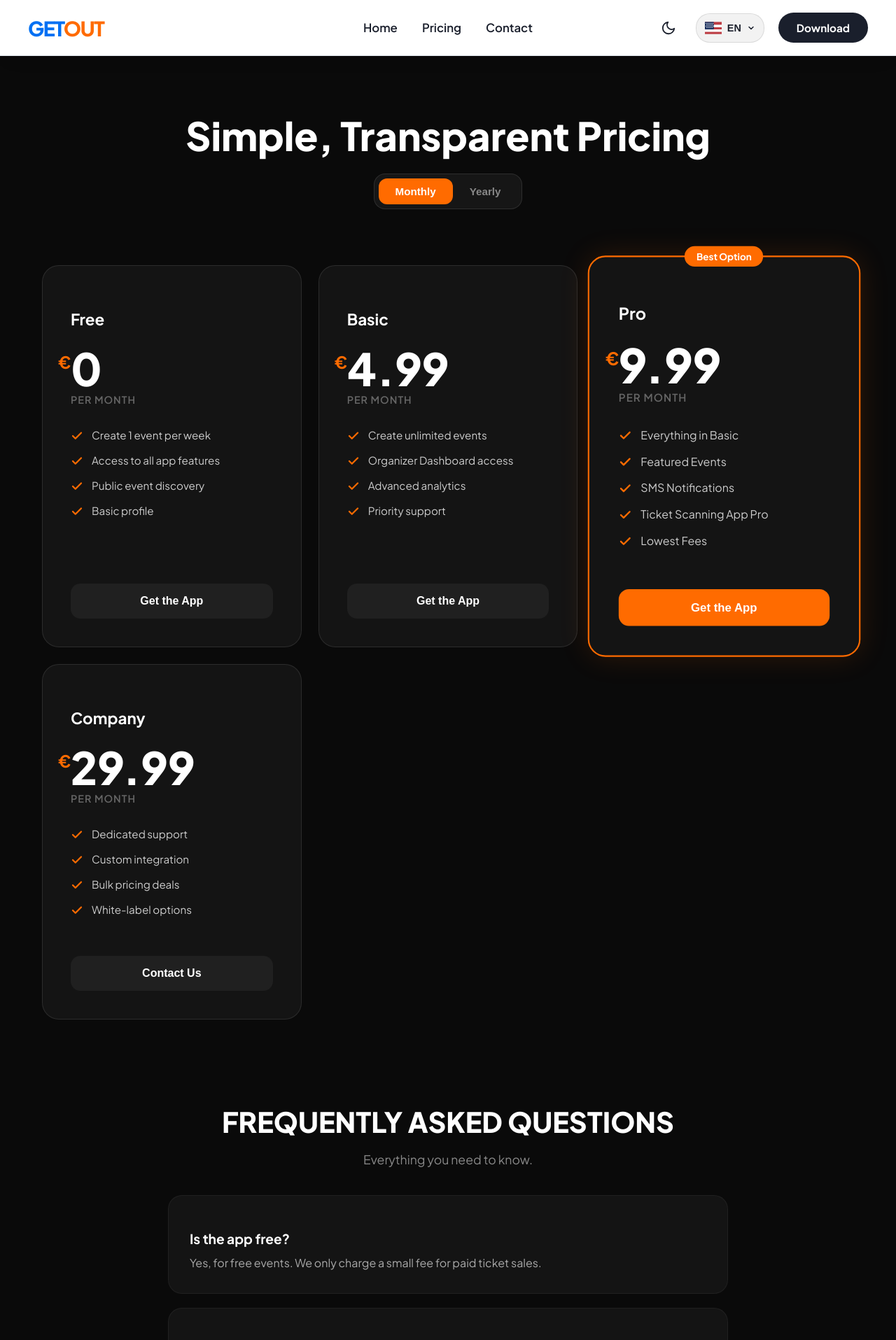
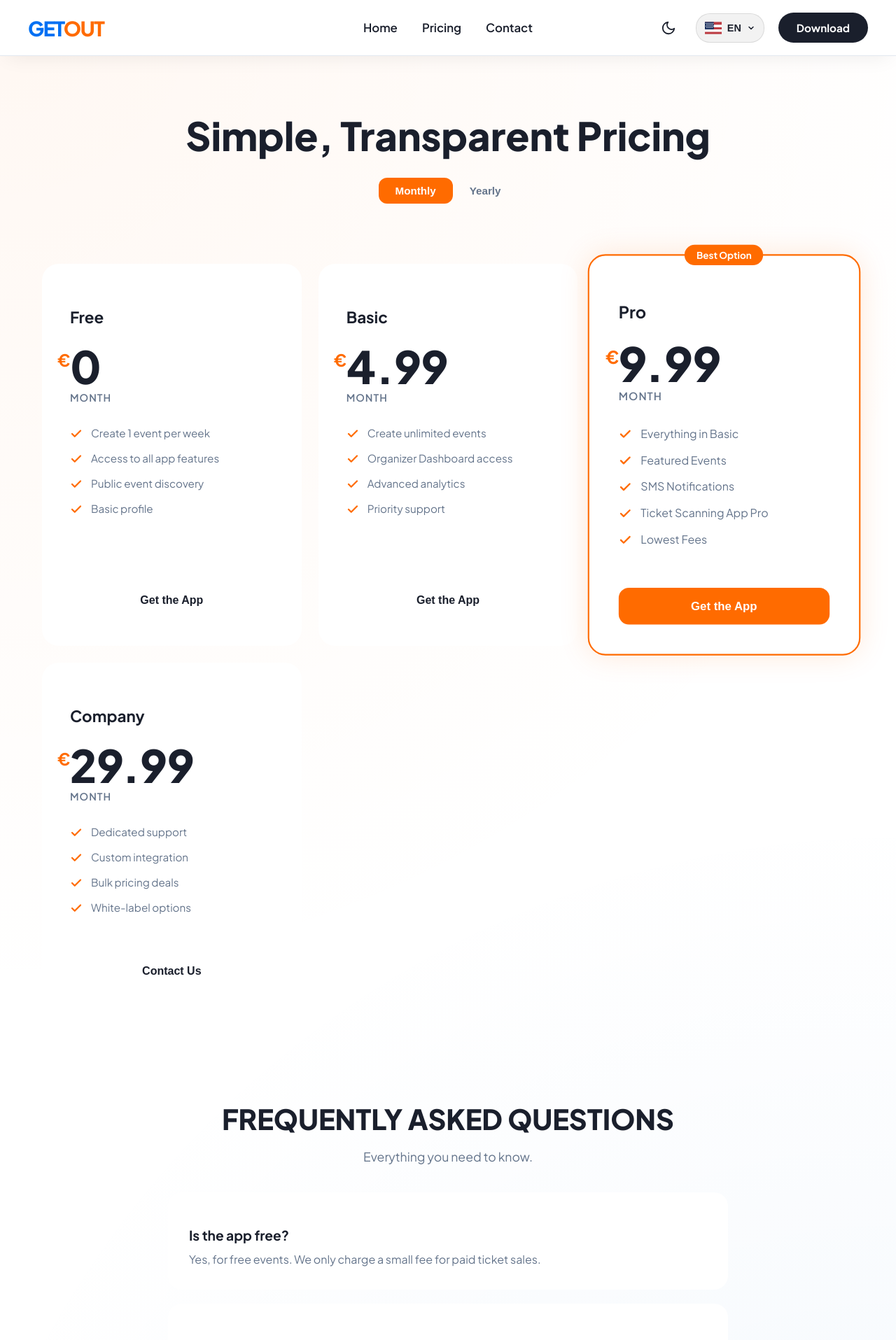
Before and after one commit to Kayo04/get-out-website, a Next.js app: page /pricing in a window 1280 px wide. Shown: the top 1915 px of the page at 70% size. Built offline with nearby package versions, Linux system fonts and the light colour scheme.

Commit message:
changes on the UI and dark mode working 100%

```diff
--- a/src/app/pricing/page.tsx
+++ b/src/app/pricing/page.tsx
@@ -48,6 +48,7 @@ export default function PricingPage() {
       id: "free",
       name: t.pricing_page?.plan_free.name || "Free",
       price: getPrice('free'),
+      period: t.pricing_page?.plan_free.period,
       features: t.pricing_page?.plan_free.features,
       highlight: false,
       freeMonths: 0
@@ -56,6 +57,7 @@ export default function PricingPage() {
       id: "basic",
       name: t.pricing_page?.plan_pro.name || "Basic",
       price: getPrice('basic'),
+      period: t.pricing_page?.plan_pro.period,
       features: t.pricing_page?.plan_pro.features,
       highlight: false,
       freeMonths: pricingConfig.basic.freeMonthsAnnually
@@ -64,6 +66,7 @@ export default function PricingPage() {
       id: "pro",
       name: t.pricing_page?.plan_pro_max?.name || "Pro",
       price: getPrice('pro'),
+      period: t.pricing_page?.plan_pro_max?.period,
       features: t.pricing_page?.plan_pro_max?.features || [],
       highlight: true,
       freeMonths: pricingConfig.pro.freeMonthsAnnually
@@ -72,6 +75,7 @@ export default function PricingPage() {
       id: "company",
       name: t.pricing_page?.plan_company.name || "Company",
       price: getPrice('company'),
+      period: t.pricing_page?.plan_company.period,
       features: t.pricing_page?.plan_company.features,
       highlight: false,
       cta: t.pricing_page?.plan_company.cta,
@@ -95,23 +99,23 @@ export default function PricingPage() {
   ];
 
   return (
-    <main style={{ paddingTop: '120px', minHeight: '100vh', paddingBottom: '80px', background: '#0a0a0a' }}>
+    <main style={{ paddingTop: '120px', minHeight: '100vh', paddingBottom: '80px', background: 'var(--background)' }}>
       <div className="container" style={{ maxWidth: '1400px' }}>
 
         {/* Header */}
         <div style={{ textAlign: 'center', marginBottom: '60px' }}>
-          <h1 className="text-gradient" style={{ fontSize: '3.5rem', fontWeight: '800', marginBottom: '20px', color: 'white' }}>
+          <h1 className="text-gradient" style={{ fontSize: '3.5rem', fontWeight: '800', marginBottom: '20px', color: 'var(--text-main)' }}>
             {t.pricing_page?.title || "Simple, Transparent Pricing"}
           </h1>
 
           <div className="flex flex-col items-center justify-center">
             <div style={{
-                background: 'rgba(255, 255, 255, 0.05)',
+                background: 'var(--surface-highlight)',
                 padding: '6px',
                 borderRadius: '16px',
                 display: 'inline-flex',
                 alignItems: 'center',
-                border: '1px solid rgba(255, 255, 255, 0.1)',
+                border: '1px solid var(--border)',
             }}>
               <button
                 onClick={() => setBilling('monthly')}
@@ -124,10 +128,10 @@ export default function PricingPage() {
                   border: 'none',
                   cursor: 'pointer',
                   backgroundColor: billing === 'monthly' ? '#ff6b00' : 'transparent',
-                  color: billing === 'monthly' ? '#fff' : '#888',
+                  color: billing === 'monthly' ? '#fff' : 'var(--text-dim)',
                 }}
               >
-                Monthly
+                {t.pricing_page?.toggle_monthly || "Monthly"}
               </button>
 
               <button
@@ -141,10 +145,10 @@ export default function PricingPage() {
                   border: 'none',
                   cursor: 'pointer',
                   backgroundColor: billing === 'annually' ? '#ff6b00' : 'transparent',
-                  color: billing === 'annually' ? '#fff' : '#888',
+                  color: billing === 'annually' ? '#fff' : 'var(--text-dim)',
                 }}
               >
-                Yearly
+                {t.pricing_page?.toggle_yearly || "Yearly"}
               </button>
             </div>
           </div>
@@ -169,10 +173,10 @@ export default function PricingPage() {
                         height: '100%',
                         position: 'relative',
                         borderRadius: '24px',
-                        border: plan.highlight ? '2px solid #ff6b00' : '1px solid rgba(255, 255, 255, 0.1)',
+                        border: plan.highlight ? '2px solid #ff6b00' : '1px solid var(--border)',
                         transform: plan.highlight ? 'scale(1.05)' : 'none',
                         zIndex: plan.highlight ? 2 : 1,
-                        background: '#141414',
+                        background: 'var(--surface)',
                         transition: 'all 0.3s ease',
                         boxShadow: plan.highlight ? '0 0 40px rgba(255, 107, 0, 0.15)' : 'none'
                     }}
@@ -190,7 +194,7 @@ export default function PricingPage() {
                         fontWeight: '800',
                         border: '1px solid #ff6b00'
                       }}>
-                        {plan.freeMonths} {plan.freeMonths === 1 ? 'MONTH' : 'MONTHS'} FREE
+                        {plan.freeMonths} {plan.freeMonths === 1 ? (t.pricing_page?.month_free || "MONTH FREE") : (t.pricing_page?.months_free || "MONTHS FREE")}
                       </div>
                     )}
 
@@ -208,27 +212,27 @@ export default function PricingPage() {
                             fontSize: '0.8rem',
                             whiteSpace: 'nowrap'
                         }}>
-                            Best Option
+                            {t.pricing_page?.best_option || "Best Option"}
                         </div>
                     )}
 
-                    <h3 style={{ fontSize: '1.4rem', fontWeight: '700', marginBottom: '24px', color: 'white' }}>{plan.name}</h3>
+                    <h3 style={{ fontSize: '1.4rem', fontWeight: '700', marginBottom: '24px', color: 'var(--text-main)' }}>{plan.name}</h3>
 
                     <div style={{ marginBottom: '32px', textAlign: 'left' }}>
                         <div style={{ position: 'relative', display: 'inline-block' }}>
                           <span style={{ fontSize: '1.5rem', fontWeight: '700', color: '#ff6b00', position: 'absolute', left: '-18px', top: '8px' }}>€</span>
-                          <span style={{ fontSize: '4rem', fontWeight: '800', color: 'white', lineHeight: '1' }}>
+                          <span style={{ fontSize: '4rem', fontWeight: '800', color: 'var(--text-main)', lineHeight: '1' }}>
                               {plan.price}
                           </span>
                         </div>
-                        <div style={{ color: '#666', fontSize: '0.9rem', fontWeight: '600', marginTop: '4px', textTransform: 'uppercase', letterSpacing: '1px' }}>
-                            {periodLabel}
+                        <div style={{ color: 'var(--text-dim)', fontSize: '0.9rem', fontWeight: '600', marginTop: '4px', textTransform: 'uppercase', letterSpacing: '1px' }}>
+                            {plan.period?.replace('/', '') || "MONTH"}
                         </div>
                     </div>
 
                     <ul style={{ listStyle: 'none', padding: 0, margin: '0 0 40px 0', flex: 1 }}>
                         {plan.features?.map((feature, idx) => (
-                            <li key={idx} style={{ display: 'flex', alignItems: 'flex-start', gap: '12px', marginBottom: '16px', color: '#ccc', fontSize: '0.95rem' }}>
+                            <li key={idx} style={{ display: 'flex', alignItems: 'flex-start', gap: '12px', marginBottom: '16px', color: 'var(--text-dim)', fontSize: '0.95rem' }}>
                                 <svg xmlns="http://www.w3.org/2000/svg" width="18" height="18" viewBox="0 0 24 24" fill="none" stroke="#ff6b00" strokeWidth="3" strokeLinecap="round" strokeLinejoin="round" style={{ marginTop: '2px' }}>
                                     <polyline points="20 6 9 17 4 12"></polyline>
                                 </svg>
@@ -242,14 +246,14 @@ export default function PricingPage() {
                         padding: '16px',
                         borderRadius: '14px',
                         border: 'none',
-                        background: plan.highlight ? '#ff6b00' : 'rgba(255, 255, 255, 0.05)',
-                        color: '#fff',
+                        background: plan.highlight ? '#ff6b00' : 'var(--surface-highlight)',
+                        color: plan.highlight ? '#fff' : 'var(--text-main)',
                         fontSize: '1rem',
                         fontWeight: '700',
                         cursor: 'pointer',
                         transition: 'all 0.2s ease'
                     }}>
-                        {plan.id === 'company' ? (t.pricing_page?.plan_company.cta || "Contact Us") : "Get the App"}
+                        {plan.id === 'company' ? (t.pricing_page?.plan_company.cta || "Contact Us") : (t.pricing_page?.get_app || "Get the App")}
                     </button>
                 </div>
             ))}
@@ -258,21 +262,21 @@ export default function PricingPage() {
         {/* FAQ Section */}
         <div style={{ maxWidth: '800px', margin: '0 auto' }}>
             <div style={{ textAlign: 'center', marginBottom: '40px' }}>
-                <h2 style={{ fontSize: '2.5rem', marginBottom: '15px', color: 'white', fontWeight: '800' }}>{t.faq ? t.faq.title : "FAQ"}</h2>
-                <p style={{ color: '#888', fontSize: '1.1rem' }}>{t.faq ? t.faq.subtitle : "Everything you need to know."}</p>
+                <h2 style={{ fontSize: '2.5rem', marginBottom: '15px', color: 'var(--text-main)', fontWeight: '800' }}>{t.faq ? t.faq.title : "FAQ"}</h2>
+                <p style={{ color: 'var(--text-dim)', fontSize: '1.1rem' }}>{t.faq ? t.faq.subtitle : "Everything you need to know."}</p>
             </div>
 
             <div style={{ display: 'flex', flexDirection: 'column', gap: '20px' }}>
                 {faqs.map((item, index) => (
                     <div key={index} style={{
                         padding: '30px',
-                        background: '#141414',
+                        background: 'var(--surface)',
                         borderRadius: '20px',
-                        border: '1px solid rgba(255,255,255,0.05)',
+                        border: '1px solid var(--border)',
                         textAlign: 'left'
                     }}>
-                        <h3 style={{ color: 'white', marginBottom: '10px', fontSize: '1.2rem', fontWeight: 'bold' }}>{item.q}</h3>
-                        <p style={{ margin: 0, color: '#aaa', lineHeight: '1.6' }}>{item.a}</p>
+                        <h3 style={{ color: 'var(--text-main)', marginBottom: '10px', fontSize: '1.2rem', fontWeight: 'bold' }}>{item.q}</h3>
+                        <p style={{ margin: 0, color: 'var(--text-dim)', lineHeight: '1.6' }}>{item.a}</p>
                     </div>
                 ))}
             </div>
--- a/src/locales/en.ts
+++ b/src/locales/en.ts
@@ -237,7 +237,12 @@ export const en = {
             period: "/month",
             features: ["Dedicated support", "Custom integration", "Bulk pricing deals", "White-label options"],
             cta: "Contact Us"
-        }
+        },
+        toggle_monthly: "Monthly",
+        toggle_yearly: "Yearly",
+        months_free: "MONTHS FREE",
+        month_free: "MONTH FREE",
+        get_app: "Get the App"
     }
 };
 
--- a/src/locales/pt.ts
+++ b/src/locales/pt.ts
@@ -237,6 +237,11 @@ export const pt = {
             period: "/mês",
             features: ["Suporte dedicado", "Integração personalizada", "Ofertas para grandes volumes", "Opções White-label"],
             cta: "Contacta-nos"
-        }
+        },
+        toggle_monthly: "Mensal",
+        toggle_yearly: "Anual",
+        months_free: "MESES GRÁTIS",
+        month_free: "MÊS GRÁTIS",
+        get_app: "Obter a App"
     }
 };
```
